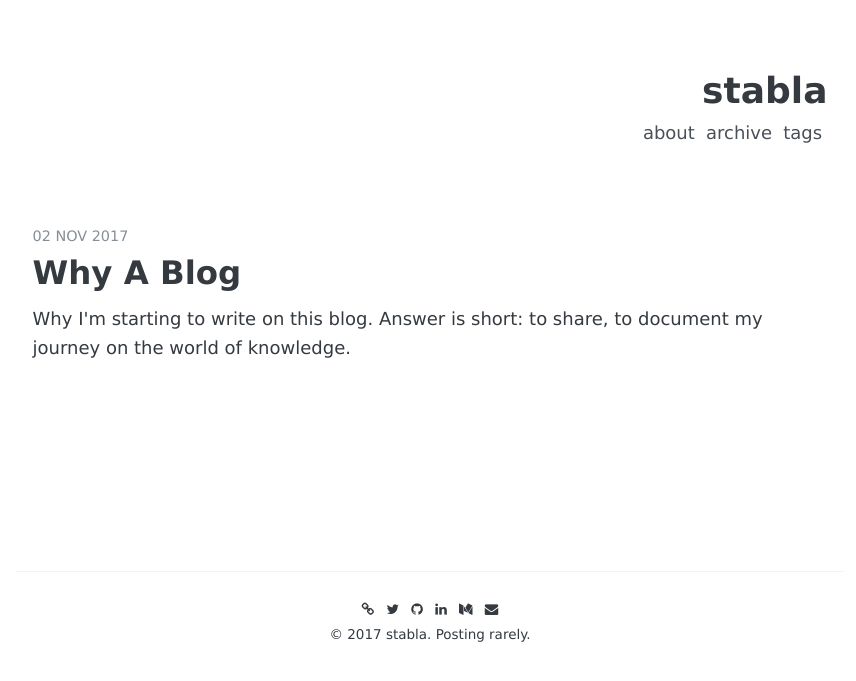
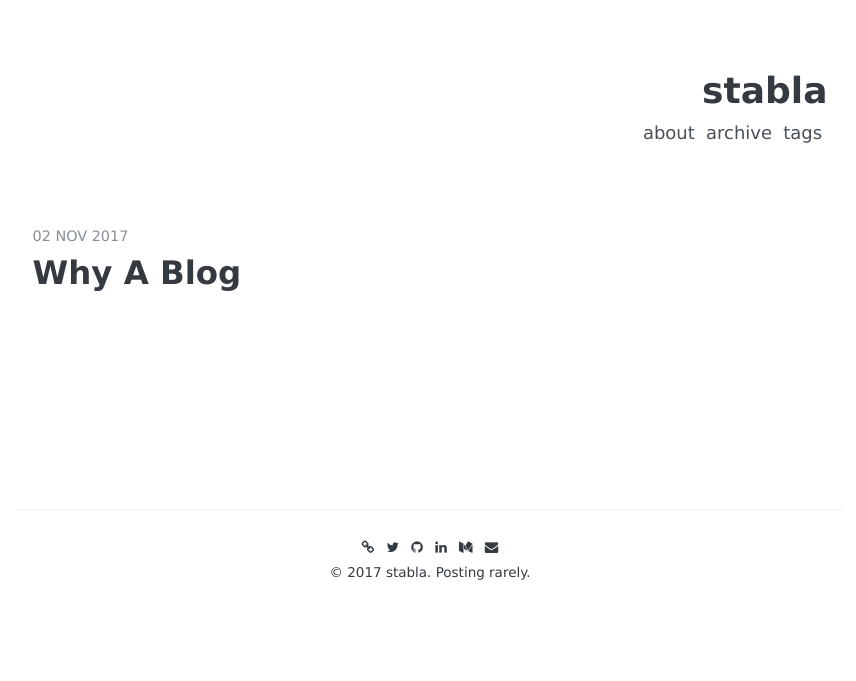
Before and after one commit to stabla/Blog, a Jekyll site: the page built from index.html, in a window 1280 px wide. Shown: the top 681 px of the page, without its empty margins (210-1066 px from the left). Built offline with Jekyll 4.4.1, drawn with Linux system fonts in a browser that asks for light colours; nearby versions of some CDN libraries; some web fonts are replaced; the list of posts is cut into pages by our own code.

Commit message:
Update 2017-11-02-Why-a-blog.md

```diff
--- a/_posts/2017-11-02-Why-a-blog.md
+++ b/_posts/2017-11-02-Why-a-blog.md
@@ -1,7 +1,6 @@
 ---
 layout: post
 title: "Why A Blog"
-description: "Why I'm starting to write on this blog. Answer is short: to share, to document my journey on the world of knowledge."
 date: 2017-11-02
 tags: [first, blog]
 comments: false
```
